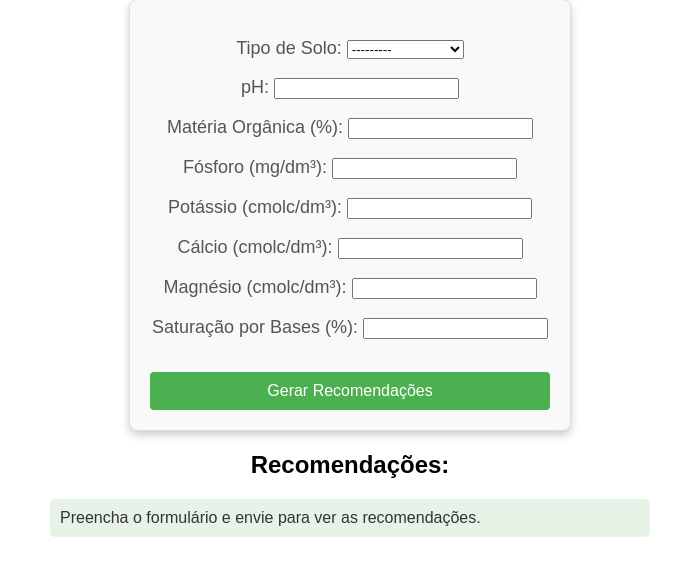
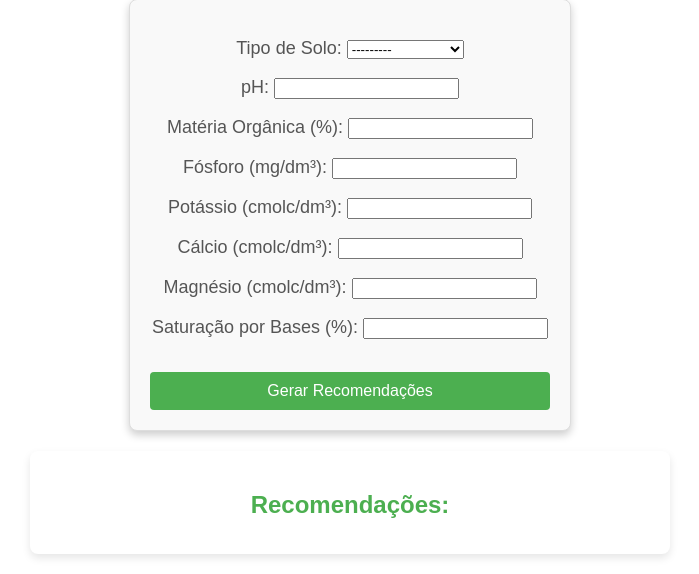
Before and after one commit to OtelmoJr/TCC, a Django app: page /gerar_recomendacao/ in a window 1280 px wide. Shown: the part 293-867 px from the top of the page, without its empty margins (290-989 px from the left). Before the commit the page ends 830 px from the top, so only its background shows below. Run offline with Django 5.2, Linux system fonts and the light colour scheme; tables that the repository leaves empty hold one stand-in row (values such as "Sample post").

Commit message:
ajustes nas solicitações

```diff
--- a/AgroBrain/recomendacoes/templates/recomendacoes/gerar_recomendacao.html
+++ b/AgroBrain/recomendacoes/templates/recomendacoes/gerar_recomendacao.html
@@ -7,12 +7,12 @@
     <style>
         /* Estilos para o cabeçalho */
         .header {
-            background-color: #4CAF50; /* Cor verde */
+            background-color: #4CAF50;
             padding: 15px;
             text-align: center;
         }
         .header img {
-            height: 60px; /* Ajuste o tamanho conforme necessário */
+            height: 60px;
         }
 
         /* Estilos para o conteúdo */
@@ -38,7 +38,6 @@
             border: 1px solid #ddd;
             border-radius: 8px;
             box-shadow: 0 4px 8px rgba(0, 0, 0, 0.2);
-            font-family: Arial, sans-serif;
             background-color: #f9f9f9;
         }
         .recommendation-form button {
@@ -56,23 +55,60 @@
             background-color: #45a049;
         }
 
-        /* Estilos para a lista de recomendações */
-        .recommendations {
-            text-align: left;
+        /* Estilos para a área de recomendações */
+        .recomendacoes {
             max-width: 600px;
             margin: 20px auto;
+            padding: 20px;
+            background-color: #ffffff;
+            border-radius: 8px;
+            box-shadow: 0px 4px 8px rgba(0, 0, 0, 0.1);
+            text-align: left;
+        }
+        .recomendacoes h2 {
+            color: #4CAF50;
+            font-size: 24px;
+            margin-bottom: 15px;
+            text-align: center;
+        }
+
+        /* Estilos para cada recomendação */
+        .recomendacao {
+            border-radius: 5px;
+            padding: 15px;
+            margin-bottom: 15px;
             font-size: 16px;
-            color: #333;
+            line-height: 1.5;
+            display: flex;
+            align-items: center;
         }
-        .recommendations ul {
-            list-style-type: none;
-            padding: 0;
+
+        /* Estilo para recomendações dentro do nível ideal */
+        .recomendacao.ideal {
+            border-left: 5px solid #4caf50;
+            background-color: #e8f5e9;
+            color: #2e7d32;
         }
-        .recommendations li {
-            margin-bottom: 10px;
-            background-color: #e7f3e7;
-            padding: 10px;
-            border-radius: 5px;
+
+        /* Estilo para recomendações com deficiência */
+        .recomendacao.deficiencia {
+            border-left: 5px solid #f44336;
+            background-color: #ffebee;
+            color: #c62828;
+        }
+
+        /* Ícone de atenção para recomendações com deficiência */
+        .recomendacao.deficiencia::before {
+            content: "⚠️";
+            margin-right: 10px;
+            font-size: 18px;
+        }
+
+        /* Ícone de check para recomendações ideais */
+        .recomendacao.ideal::before {
+            content: "✔️";
+            margin-right: 10px;
+            font-size: 18px;
         }
 
         /* Estilos para o botão de retorno */
@@ -118,16 +154,14 @@
             </form>
         </div>
 
-        <!-- Lista de Recomendações -->
-        <h2>Recomendações:</h2>
-        <div class="recommendations">
-            <ul>
-                {% for recomendacao in recomendacoes %}
-                    <li>{{ recomendacao }}</li>
-                {% empty %}
-                    <li>Preencha o formulário e envie para ver as recomendações.</li>
-                {% endfor %}
-            </ul>
+        <!-- Área das Recomendações -->
+        <div class="recomendacoes">
+            <h2>Recomendações:</h2>
+            {% for recomendacao in recomendacoes %}
+                <div class="recomendacao {{ recomendacao.classe }}">
+                    <p>{{ recomendacao.texto }}</p>
+                </div>
+            {% endfor %}
         </div>
     </div>
 </body>
--- a/AgroBrain/recomendacoes/views.py
+++ b/AgroBrain/recomendacoes/views.py
@@ -19,51 +19,100 @@ def gerar_recomendacao_view(request):
             'Saturação por Bases': float(form.cleaned_data['saturacao_bases'])
         }
 
-        # Função genérica de recomendação com base nos limites do tipo de solo
-        def calcular_recomendacao(nutriente, valor_atual, min_ideal, max_ideal, recomendacao_base):
+        def calcular_recomendacao(nutriente, valor_atual, min_ideal, max_ideal, recomendacao_base, justificativa):
             valor_atual, min_ideal, max_ideal = map(float, (valor_atual, min_ideal, max_ideal))
-            deficit = max(min_ideal - valor_atual, 0)  # Apenas valores abaixo do ideal são considerados
+            deficit = max(min_ideal - valor_atual, 0)
             if deficit > 0:
-                return recomendacao_base(deficit)
-            return None
+                return {
+                    "texto": f"{recomendacao_base(deficit)} {justificativa}",
+                    "classe": "deficiencia"
+                }
+            return {
+                "texto": f"{nutriente} está dentro do nível ideal.",
+                "classe": "ideal"
+            }
 
-        # Definir cada recomendação com base nos níveis de nutrientes e limites do tipo de solo selecionado
         recomendacoes.append(
-            calcular_recomendacao('pH', niveis_nutrientes['pH'], tipo_solo.ph_min, tipo_solo.ph_max,
-                                  lambda deficit: f"Adicione aproximadamente {round(deficit * 2, 1)} toneladas de calcário por hectare para ajuste de pH.")
+            calcular_recomendacao(
+                'pH',
+                niveis_nutrientes['pH'],
+                tipo_solo.ph_min,
+                tipo_solo.ph_max,
+                lambda deficit: f"Adicione aproximadamente {round(deficit * 2, 1)} toneladas de calcário por hectare para ajuste de pH.",
+                "Ajustar o pH melhora a disponibilidade de nutrientes para as plantas e aumenta a eficiência da adubação."
+            )
         )
 
         recomendacoes.append(
-            calcular_recomendacao('Matéria Orgânica', niveis_nutrientes['Matéria Orgânica'], tipo_solo.mo_min, tipo_solo.mo_max,
-                                  lambda deficit: f"Adicionar {round(deficit * 10, 1)} toneladas de composto orgânico por hectare.")
+            calcular_recomendacao(
+                'Matéria Orgânica',
+                niveis_nutrientes['Matéria Orgânica'],
+                tipo_solo.mo_min,
+                tipo_solo.mo_max,
+                lambda deficit: f"Adicionar {round(deficit * 10, 1)} toneladas de composto orgânico por hectare.",
+                "A matéria orgânica melhora a retenção de água, estrutura do solo e fornece nutrientes gradualmente."
+            )
         )
 
         recomendacoes.append(
-            calcular_recomendacao('Fósforo', niveis_nutrientes['Fósforo'], tipo_solo.fosforo_min, tipo_solo.fosforo_max,
-                                  lambda deficit: f"Aplique aproximadamente {round(deficit * 50, 1)} kg de superfosfato por hectare.")
+            calcular_recomendacao(
+                'Fósforo',
+                niveis_nutrientes['Fósforo'],
+                tipo_solo.fosforo_min,
+                tipo_solo.fosforo_max,
+                lambda deficit: f"Aplique aproximadamente {round(deficit * 50, 1)} kg de superfosfato por hectare.",
+                "O fósforo é essencial para o crescimento das raízes e desenvolvimento inicial das plantas."
+            )
         )
 
         recomendacoes.append(
-            calcular_recomendacao('Cálcio', niveis_nutrientes['Cálcio'], tipo_solo.calcio_min, tipo_solo.calcio_max,
-                                  lambda deficit: f"Aplicação de {round(deficit * 1.5, 1)} toneladas de calcário dolomítico por hectare para aumentar o cálcio.")
+            calcular_recomendacao(
+                'Cálcio',
+                niveis_nutrientes['Cálcio'],
+                tipo_solo.calcio_min,
+                tipo_solo.calcio_max,
+                lambda deficit: f"Aplicação de {round(deficit * 1.5, 1)} toneladas de calcário dolomítico por hectare para aumentar o cálcio.",
+                "O cálcio melhora a estrutura do solo e fortalece a parede celular das plantas."
+            )
         )
 
         recomendacoes.append(
-            calcular_recomendacao('Magnésio', niveis_nutrientes['Magnésio'], tipo_solo.magnesio_min, tipo_solo.magnesio_max,
-                                  lambda deficit: f"Para correção de magnésio, adicionar {round(deficit * 100, 1)} kg de sulfato de magnésio por hectare.")
+            calcular_recomendacao(
+                'Magnésio',
+                niveis_nutrientes['Magnésio'],
+                tipo_solo.magnesio_min,
+                tipo_solo.magnesio_max,
+                lambda deficit: f"Para correção de magnésio, adicionar {round(deficit * 100, 1)} kg de sulfato de magnésio por hectare.",
+                "O magnésio é importante para a fotossíntese, pois faz parte da clorofila."
+            )
         )
 
         recomendacoes.append(
-            calcular_recomendacao('Potássio', niveis_nutrientes['Potássio'], tipo_solo.potassio_min, tipo_solo.potassio_max,
-                                  lambda deficit: f"Adicione aproximadamente {round(deficit * 400, 1)} kg de cloreto de potássio por hectare para ajuste de potássio.")
+            calcular_recomendacao(
+                'Potássio',
+                niveis_nutrientes['Potássio'],
+                tipo_solo.potassio_min,
+                tipo_solo.potassio_max,
+                lambda deficit: f"Adicione aproximadamente {round(deficit * 400, 1)} kg de cloreto de potássio por hectare para ajuste de potássio.",
+                "O potássio ajuda na resistência a doenças e regula o equilíbrio hídrico das plantas."
+            )
         )
 
-        # Após as correções acima, recomenda-se observar a saturação por bases
         if niveis_nutrientes['Saturação por Bases'] < tipo_solo.saturacao_bases:
-            recomendacoes.append(f"A saturação por bases deve atingir pelo menos {tipo_solo.saturacao_bases}%. Realize as correções para alcançar esse valor.")
-
-        # Remover None (sem recomendação) e exibir apenas recomendações relevantes
-        recomendacoes = [rec for rec in recomendacoes if rec]
+            recomendacoes.append(
+                {
+                    "texto": f"A saturação por bases deve atingir pelo menos {tipo_solo.saturacao_bases}%. A aplicação de calcário ajudará a alcançar esse valor. "
+                             "A saturação por bases alta indica maior fertilidade do solo, favorecendo o crescimento saudável das plantas.",
+                    "classe": "deficiencia"
+                }
+            )
+        else:
+            recomendacoes.append(
+                {
+                    "texto": "A saturação por bases está dentro do nível ideal.",
+                    "classe": "ideal"
+                }
+            )
 
     return render(request, 'recomendacoes/gerar_recomendacao.html', {'form': form, 'recomendacoes': recomendacoes})
 
@@ -72,5 +121,6 @@ def gerar_recomendacao_view(request):
 
 
 
+
 def home(request):
     return render(request, 'recomendacoes/home.html')
```
